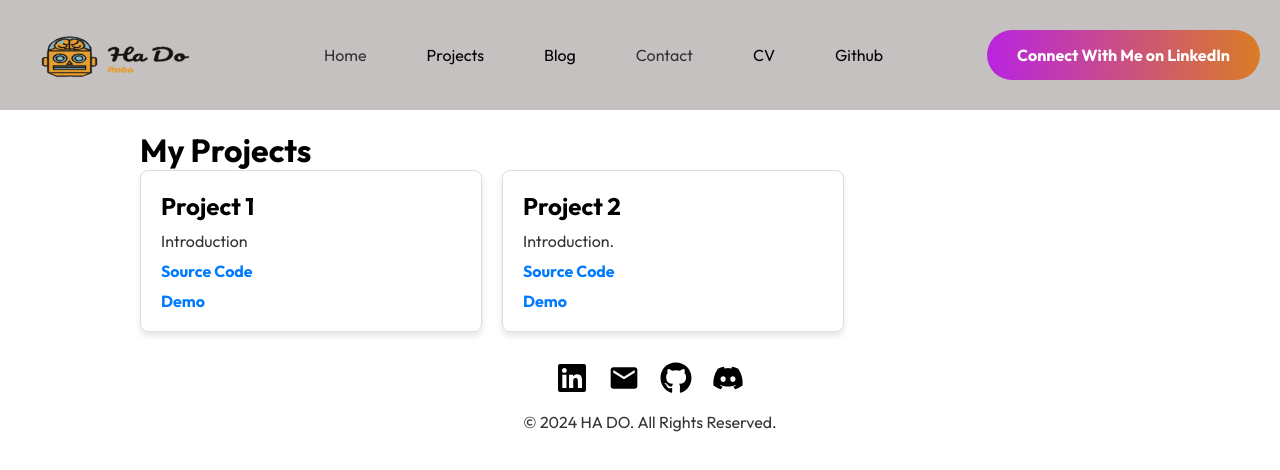
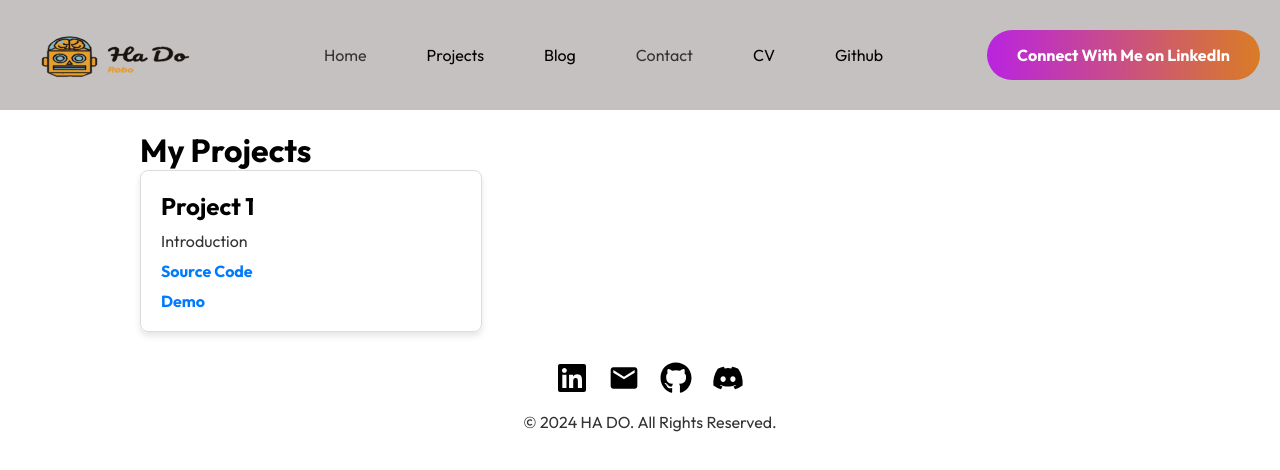
Before and after one commit to khanhhado1208/ha-portfolio, a React (Vite) app: page /projects in a window 1280 px wide. Shown: the top 470 px of the page. Built offline with nearby package versions, Linux system fonts and the light colour scheme; a web font is replaced by a local one.

Commit message:
Update slogan

```diff
--- a/src/Components/Hero/Hero.jsx
+++ b/src/Components/Hero/Hero.jsx
@@ -18,7 +18,7 @@ function Hero() {
           the University of Turku.
         </h1>
         <p className="slogan">
-    Coding is a language, mathematics is the mindset – with the right mindset, you can make a difference!
+        Coding speaks, math thinks – forget syntax, math builds logic, and logic transforms developers into engineers.
   </p>
         <p>
           I am passionate about technology, especially robotics, and I enjoy reading books to
--- a/src/Pages/Projects/Projects.jsx
+++ b/src/Pages/Projects/Projects.jsx
@@ -9,16 +9,10 @@ export const Projects = () => {
         <div className="project-card">
           <h2>Project 1</h2>
           <p>Introduction</p>
-          <a href="https://github.com/your-repo-link" target="_blank" rel="noopener noreferrer">Source Code</a>
-          <a href="https://your-demo-link" target="_blank" rel="noopener noreferrer">Demo</a>
+          <a href="#" target="_blank" rel="noopener noreferrer">Source Code</a>
+          <a href="#" target="_blank" rel="noopener noreferrer">Demo</a>
         </div>
 
-        <div className="project-card">
-          <h2>Project 2</h2>
-          <p>Introduction.</p>
-          <a href="https://github.com/your-repo-link" target="_blank" rel="noopener noreferrer">Source Code</a>
-          <a href="https://your-demo-link" target="_blank" rel="noopener noreferrer">Demo</a>
-        </div>
       </section>
     </div>
   );
```
